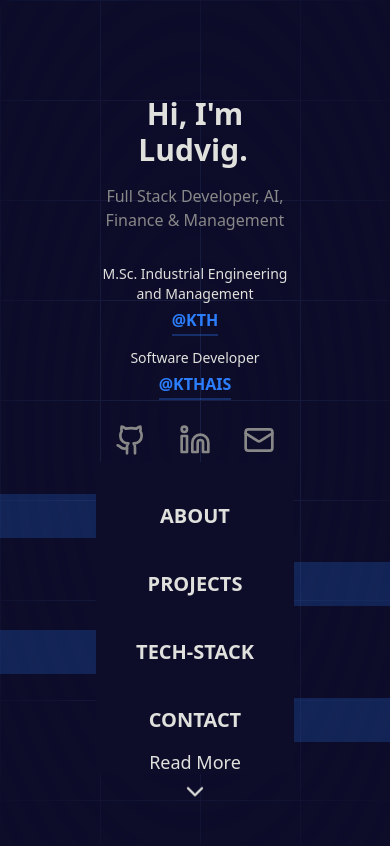
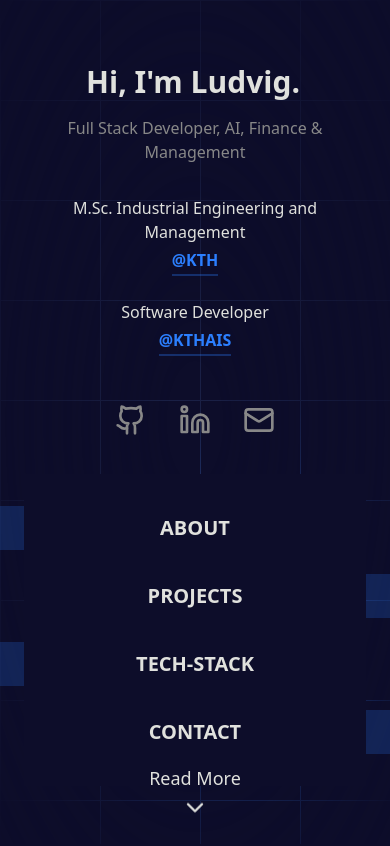
Before and after one commit to Berget1411/another-new-portfolio, a Next.js app: page / in a window 390 px wide. Shown: the top 846 px of the page. Built offline with nearby package versions, Linux system fonts and the light colour scheme.

Commit message:
fix: hero looks good on mobile

```diff
--- a/components/hero/hero-background.tsx
+++ b/components/hero/hero-background.tsx
@@ -1,14 +1,14 @@
 "use client";
 
 import { cn } from "@/lib/utils";
-import { useCallback, useEffect, useRef } from "react";
+import { useCallback, useEffect, useRef, useState } from "react";
 
 // Configuration for the grid and spotlight effect
-const TILE_SIZE = 100;
 const BASE_RADIUS = 150;
 const HOVER_RADIUS = 300;
 const TRANSITION_DURATION = 200; // ms
 const LERP_SPEED = 0.05; // Controls the "lag" of the spotlight (lower = more lag)
+const MOBILE_ANIMATION_INTERVAL = 3000; // Time between random spotlight positions on mobile
 
 export function HeroBackground() {
   const containerRef = useRef<HTMLDivElement>(null);
@@ -19,6 +19,15 @@ export function HeroBackground() {
   const mousePositionRef = useRef({ x: 0, y: 0 });
   const currentMouseRef = useRef({ x: 0, y: 0 });
   const currentRadiusRef = useRef(BASE_RADIUS);
+  const [isMobile, setIsMobile] = useState(false);
+  const mobileIntervalRef = useRef<NodeJS.Timeout | null>(null);
+
+  // Store event handlers in refs to avoid cleanup scope issues
+  const handlersRef = useRef({
+    handleMouseMove: (e: MouseEvent) => {},
+    handleMouseEnter: () => {},
+    handleMouseLeave: () => {},
+  });
 
   // Function to update the spotlight mask
   const updateMask = (radius: number, x: number, y: number) => {
@@ -56,8 +65,47 @@ export function HeroBackground() {
     requestAnimationFrame(step);
   }, []);
 
+  // Function to create random spotlight position for mobile
+  const createRandomSpotlight = useCallback(() => {
+    if (!containerRef.current) return;
+
+    const container = containerRef.current;
+    const rect = container.getBoundingClientRect();
+    const randomX = Math.random() * rect.width;
+    const randomY = Math.random() * rect.height;
+
+    mousePositionRef.current = { x: randomX, y: randomY };
+
+    // Alternate between large and small radius
+    targetRadius.current =
+      targetRadius.current === BASE_RADIUS ? HOVER_RADIUS : BASE_RADIUS;
+
+    startAnimation();
+  }, [startAnimation]);
+
+  // Check if device is mobile
+  useEffect(() => {
+    const checkMobile = () => {
+      const mobileWidth = 768;
+      setIsMobile(window.innerWidth < mobileWidth);
+    };
+
+    // Only run on client side
+    if (typeof window !== "undefined") {
+      checkMobile();
+      window.addEventListener("resize", checkMobile);
+
+      return () => {
+        window.removeEventListener("resize", checkMobile);
+      };
+    }
+  }, []);
+
   // Setup mouse tracking and spotlight effect
   useEffect(() => {
+    // Skip server-side rendering
+    if (typeof window === "undefined") return;
+
     // Skip effects for users with reduced motion preference
     const prefersReducedMotion = window.matchMedia(
       "(prefers-reduced-motion: reduce)"
@@ -71,15 +119,6 @@ export function HeroBackground() {
     const { width, height } = container.getBoundingClientRect();
     updateMask(BASE_RADIUS, width / 2, height / 2);
     currentMouseRef.current = { x: width / 2, y: height / 2 };
-
-    const handleMouseMove = (e: MouseEvent) => {
-      const rect = container.getBoundingClientRect();
-      // Calculate position relative to the container
-      mousePositionRef.current = {
-        x: e.clientX - rect.left,
-        y: e.clientY - rect.top + window.scrollY,
-      };
-    };
 
     // Smoothly move the spotlight with a delay
     const smoothMouseMove = () => {
@@ -96,32 +135,85 @@ export function HeroBackground() {
       animationFrame.current = requestAnimationFrame(smoothMouseMove);
     };
 
-    const handleMouseEnter = () => {
+    // Start animation loop
+    animationFrame.current = requestAnimationFrame(smoothMouseMove);
+
+    // Mobile-specific random animation
+    if (isMobile) {
+      // Clear any previous interval
+      if (mobileIntervalRef.current) {
+        clearInterval(mobileIntervalRef.current);
+      }
+
+      // Set initial random position
+      createRandomSpotlight();
+
+      // Set interval for continuous random positions
+      mobileIntervalRef.current = setInterval(
+        createRandomSpotlight,
+        MOBILE_ANIMATION_INTERVAL
+      );
+    }
+    // Desktop mouse-based animation
+    else {
+      // Define the event handlers and store in ref
+      handlersRef.current.handleMouseMove = (e: MouseEvent) => {
+        const rect = container.getBoundingClientRect();
+        // Calculate position relative to the container
+        mousePositionRef.current = {
+          x: e.clientX - rect.left,
+          y: e.clientY - rect.top + window.scrollY,
+        };
+      };
+
+      handlersRef.current.handleMouseEnter = () => {
         targetRadius.current = HOVER_RADIUS;
         startAnimation();
       };
 
-    const handleMouseLeave = () => {
+      handlersRef.current.handleMouseLeave = () => {
         targetRadius.current = BASE_RADIUS;
         startAnimation();
       };
 
-    window.addEventListener("mousemove", handleMouseMove);
-    container.addEventListener("mouseenter", handleMouseEnter);
-    container.addEventListener("mouseleave", handleMouseLeave);
-
-    // Start animation loop
-    animationFrame.current = requestAnimationFrame(smoothMouseMove);
+      window.addEventListener("mousemove", handlersRef.current.handleMouseMove);
+      container.addEventListener(
+        "mouseenter",
+        handlersRef.current.handleMouseEnter
+      );
+      container.addEventListener(
+        "mouseleave",
+        handlersRef.current.handleMouseLeave
+      );
+    }
 
     return () => {
-      window.removeEventListener("mousemove", handleMouseMove);
-      container.removeEventListener("mouseenter", handleMouseEnter);
-      container.removeEventListener("mouseleave", handleMouseLeave);
       if (animationFrame.current) {
         cancelAnimationFrame(animationFrame.current);
       }
+      if (mobileIntervalRef.current) {
+        clearInterval(mobileIntervalRef.current);
+      }
+
+      // Only remove mouse event listeners if not mobile
+      if (!isMobile) {
+        window.removeEventListener(
+          "mousemove",
+          handlersRef.current.handleMouseMove
+        );
+        if (container) {
+          container.removeEventListener(
+            "mouseenter",
+            handlersRef.current.handleMouseEnter
+          );
+          container.removeEventListener(
+            "mouseleave",
+            handlersRef.current.handleMouseLeave
+          );
+        }
+      }
     };
-  }, [startAnimation]);
+  }, [startAnimation, createRandomSpotlight, isMobile]);
 
   return (
     <div className='absolute inset-0 overflow-hidden' ref={containerRef}>
--- a/components/hero/hero.tsx
+++ b/components/hero/hero.tsx
@@ -7,8 +7,23 @@ import { HeroMedia } from "./hero-media";
 import { ReadMore } from "./read-more";
 import { HeroNavigation } from "./hero-navigation";
 import { motion } from "framer-motion";
+import { useEffect, useState } from "react";
 
 export function Hero() {
+  const [alignment, setAlignment] = useState("left");
+
+  // Use useEffect for client-side window access
+  useEffect(() => {
+    setAlignment(window.innerWidth < 768 ? "center" : "left");
+
+    const handleResize = () => {
+      setAlignment(window.innerWidth < 768 ? "center" : "left");
+    };
+
+    window.addEventListener("resize", handleResize);
+    return () => window.removeEventListener("resize", handleResize);
+  }, []);
+
   // Animation variants
   const containerVariants = {
     hidden: { opacity: 0 },
@@ -66,43 +81,43 @@ export function Hero() {
       <HeroBackground />
       <div className='absolute inset-0 flex h-full w-full'>
         <motion.div
-          className='flex md:justify-between w-full md:ml-24 max-md:flex-col max-md:p-24 max-md:text-center'
+          className='flex md:justify-between w-full md:ml-24 max-md:flex-col max-md:p-6 max-md:pt-16 max-md:text-center'
           initial='hidden'
           animate='visible'
           variants={containerVariants}
         >
           <motion.div
-            className='flex flex-col justify-center'
+            className='flex flex-col justify-center max-md:items-center'
             variants={containerVariants}
           >
             <motion.h1
               className='relative z-10 text-3xl md:text-5xl font-bold mb-2'
               variants={itemVariants}
             >
-              <TypeWriter text="Hi, I'm Ludvig." speed={75} align='left' />
+              <TypeWriter text="Hi, I'm Ludvig." speed={75} align={alignment} />
             </motion.h1>
 
             <motion.p
-              className='text-text-secondary text-md md:text-xl mt-2 mb-4 w-md max-md:w-full'
+              className='text-text-secondary text-md md:text-xl mt-2 mb-4 max-w-md mx-auto md:mx-0'
               variants={itemVariants}
             >
               Full Stack Developer, AI, Finance & Management
             </motion.p>
 
             <motion.ul
-              className='space-y-3 max-md:mt-4 max-md:w-full max-md:text-sm'
+              className='space-y-3 max-md:mt-4 max-md:mb-6 w-full flex flex-col items-center md:items-start'
               variants={containerVariants}
             >
               <motion.li
-                className='max-md:flex max-md:flex-col max-md:items-center'
+                className='flex flex-col md:flex-row md:items-center items-center'
                 variants={itemVariants}
               >
-                <span className='max-md:mb-1'>
+                <span className='mb-1 md:mb-0'>
                   M.Sc. Industrial Engineering and Management
                 </span>
                 <Link
                   href='https://kth.se'
-                  className='text-primary hover:text-primary/80 transition-colors inline-flex items-center max-md:text-base max-md:font-semibold'
+                  className='text-primary hover:text-primary/80 transition-colors inline-flex items-center text-base font-semibold'
                 >
                   <span className='border-b-2 border-primary/30 pb-0.5 md:ml-2'>
                     @KTH
@@ -111,13 +126,13 @@ export function Hero() {
               </motion.li>
 
               <motion.li
-                className='max-md:flex max-md:flex-col max-md:items-center max-md:mt-3'
+                className='flex flex-col md:flex-row md:items-center items-center mt-3 md:mt-0'
                 variants={itemVariants}
               >
-                <span className='max-md:mb-1'>Software Developer</span>
+                <span className='mb-1 md:mb-0'>Software Developer</span>
                 <Link
                   href='https://kthais.com'
-                  className='text-primary hover:text-primary/80 transition-colors inline-flex items-center max-md:text-base max-md:font-semibold'
+                  className='text-primary hover:text-primary/80 transition-colors inline-flex items-center text-base font-semibold'
                 >
                   <span className='border-b-2 border-primary/30 pb-0.5 md:ml-2'>
                     @KTHAIS
@@ -126,13 +141,16 @@ export function Hero() {
               </motion.li>
             </motion.ul>
 
-            <motion.div variants={itemVariants}>
+            <motion.div
+              variants={itemVariants}
+              className='w-full flex justify-center md:justify-start'
+            >
               <HeroMedia />
             </motion.div>
           </motion.div>
 
           <motion.div
-            className='flex flex-col justify-center z-30'
+            className='flex flex-col justify-center z-30 max-md:mt-8'
             variants={rightSideVariants}
             initial='hidden'
             animate='visible'
@@ -143,7 +161,7 @@ export function Hero() {
       </div>
 
       <motion.div
-        className='max-md:pb-16'
+        className='absolute bottom-4 left-0 right-0 flex justify-center max-sm:-bottom-4'
         variants={readMoreVariants}
         initial='hidden'
         animate='visible'
```
Lines whose indentation alone changed are shown as unchanged.
